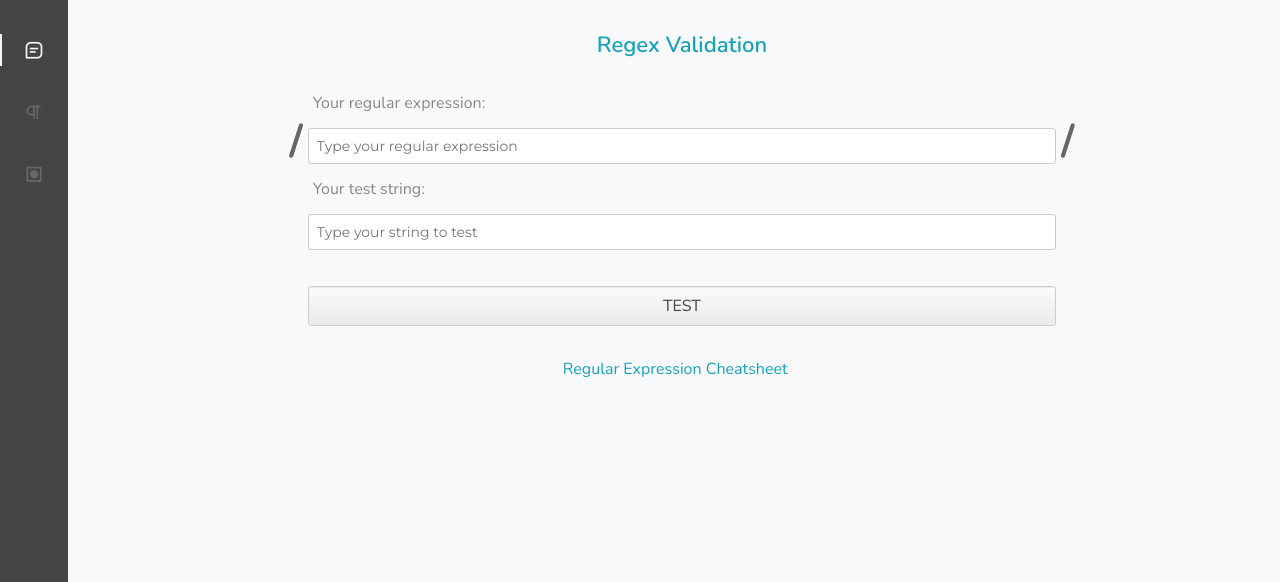
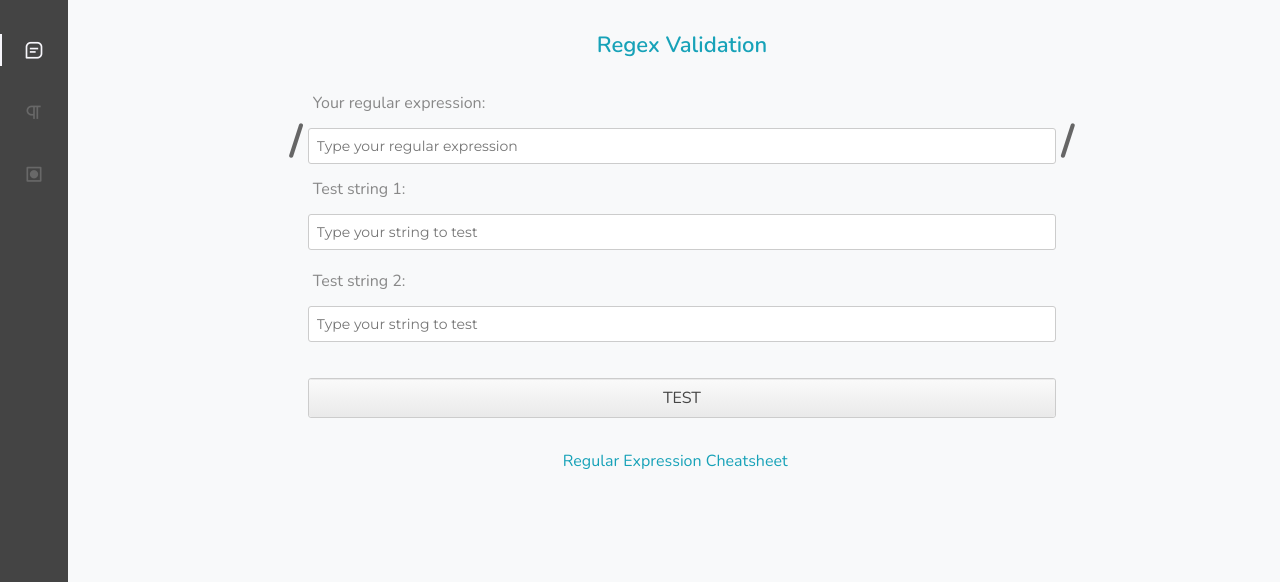
Before and after one commit to SeaSkyThe/PyFlap, a Django app: page /regularexpressions/ in a window 1280 px wide. Shown: the part 179-761 px from the top of the page. Run offline with Django 3.2, Linux system fonts and the light colour scheme; some libraries are stand-ins or nearby versions.

Commit message:
Dynamically verifying regex when typing

```diff
--- a/PyFlap/regularexpressions/forms.py
+++ b/PyFlap/regularexpressions/forms.py
@@ -4,5 +4,8 @@ class RegexForm(forms.Form):
     regularexpression = forms.CharField(label='Your Regular Expression', max_length=1000)
     regularexpression.widget = forms.TextInput(attrs={'title':'regularexpression', 'placeholder': 'Type your regular expression', 'class': 'round', 'id': 'regex',})
 
-    teststring = forms.CharField(label='Your test string', max_length=100)
+    teststring = forms.CharField(label='Your test string', max_length=100, empty_value='', required=False)
     teststring.widget = forms.TextInput(attrs={'title':'teststring', 'placeholder': 'Type your string to test', 'class': 'round', 'id': 'test_string',})
+
+    teststring2 = forms.CharField(label='Your test string', max_length=100, empty_value='', required=False)
+    teststring2.widget = forms.TextInput(attrs={'title':'teststring', 'placeholder': 'Type your string to test', 'class': 'round', 'id': 'test_string2',})
--- a/PyFlap/regularexpressions/views.py
+++ b/PyFlap/regularexpressions/views.py
@@ -1,3 +1,4 @@
+from email import header
 from django.shortcuts import render, HttpResponse
 from django.http import JsonResponse
 import re
@@ -14,16 +15,25 @@ def regex_page(request):
         if(form.is_valid()):
             try:
                 if(verify_regex(form['regularexpression'].value(), form['teststring'].value())):
-                    context['string_validation'] = True
+                    context['string_validation1'] = True
                 else:
-                    context['string_validation'] = False
+                    context['string_validation1'] = False
 
-                return render(request, 'regularexpressions/index.html', context=context)
+                if(verify_regex(form['regularexpression'].value(), form['teststring2'].value())):
+                    context['string_validation2'] = True
+                else:
+                    context['string_validation2'] = False
+
             except Exception as e:
                 context['invalid_regex'] = True
                 context['error_message'] = str(e)
+
+            else:
+                if('Source' in request.headers and request.headers['Source'] == 'fetch_api'): # quer dizer que é uma request dinamica feita pelo javascript, assim que o campo de texto é modificado
+                    context.pop('regexform')
+                    #print(f'{context}')
+                    return JsonResponse(data=context)
                 return render(request, 'regularexpressions/index.html', context=context)
-
     else:
         context['regexform'] = RegexForm()
     return render(request, 'regularexpressions/index.html', context=context)
--- a/PyFlap/static/css/regex/regex-page.css
+++ b/PyFlap/static/css/regex/regex-page.css
@@ -53,7 +53,8 @@ label#test_string_label {
     cursor: default;
 }
 
-input#test_string {
+input#test_string,
+input#test_string2 {
     width: 100%;
 
     margin-bottom: 20px;
--- /dev/null
+++ b/PyFlap/static/js/regularexpressions/regex.js
@@ -0,0 +1,85 @@
+const regexTestForm = document.getElementById("regexForm");
+const testStringInput1 = document.getElementById("test_string");
+const testStringInput2 = document.getElementById("test_string2");
+const regexText = document.getElementById("regex");
+
+
+regexText.addEventListener('keyup', (e) => {
+    e.preventDefault();
+
+    const payload = new FormData(regexTestForm);
+    fetch("/regularexpressions/", {
+        method: 'POST',
+        body: payload,
+        headers: new Headers([['source', 'fetch_api']]),
+    }).then(res => res.json()).then(data => {
+        if (data.invalid_regex) {
+            regexText.style.color = 'red';
+            regexText.style.borderColor = 'red';
+        }
+
+        if (data.string_validation1) { // Se for valida a string 1
+            testStringInput1.style.color = 'green';
+            testStringInput1.style.borderColor = 'green';
+        }
+        else {
+            testStringInput1.style.color = 'red';
+            testStringInput1.style.borderColor = 'red';
+        }
+
+        // STRING 2
+        if (data.string_validation2) { // Se for valida a string 2
+            testStringInput2.style.color = 'green';
+            testStringInput2.style.borderColor = 'green';
+        }
+        else {
+            testStringInput2.style.color = 'red';
+            testStringInput2.style.borderColor = 'red';
+        }
+
+
+    })
+});
+
+testStringInput1.addEventListener('keyup', (e) => {
+    e.preventDefault();
+
+    const payload = new FormData(regexTestForm);
+    fetch("/regularexpressions/", {
+        method: 'POST',
+        body: payload,
+        headers: new Headers([['source', 'fetch_api']]),
+    }).then(res => res.json()).then(data => {
+        if (data.string_validation1) { // Se for valida a string 1
+            testStringInput1.style.color = 'green';
+            testStringInput1.style.borderColor = 'green';
+        }
+        else {
+            testStringInput1.style.color = 'red';
+            testStringInput1.style.borderColor = 'red';
+        }
+
+    })
+});
+
+testStringInput2.addEventListener('keyup', (e) => {
+    e.preventDefault();
+
+    const payload = new FormData(regexTestForm);
+    fetch("/regularexpressions/", {
+        method: 'POST',
+        body: payload,
+        headers: new Headers([['source', 'fetch_api']]),
+    }).then(res => res.json()).then(data => {
+        // STRING 2
+        if (data.string_validation2) { // Se for valida a string 2
+            testStringInput2.style.color = 'green';
+            testStringInput2.style.borderColor = 'green';
+        }
+        else {
+            testStringInput2.style.color = 'red';
+            testStringInput2.style.borderColor = 'red';
+        }
+
+    })
+});
--- a/PyFlap/templates/regularexpressions/index.html
+++ b/PyFlap/templates/regularexpressions/index.html
@@ -29,12 +29,23 @@
                             </tr>
                             <tr><!-- TEXTO DO INPUT DA STRING DE TESTE -->
                                 <td colspan="2">
-                                    <label id="test_string_label" for="test_string">Your test string:</label>
+                                    <label id="test_string_label" for="test_string">Test string 1:</label>
                                 </td>
                             </tr>
                             <tr><!-- INPUT DA STRING DE TESTE -->
                                 <td colspan="2">
                                     {{regexform.teststring}}
+                                </td>
+                            </tr>
+
+                            <tr><!-- TEXTO DO INPUT DA STRING DE TESTE -->
+                                <td colspan="2">
+                                    <label id="test_string_label" for="test_string">Test string 2:</label>
+                                </td>
+                            </tr>
+                            <tr><!-- INPUT DA STRING DE TESTE -->
+                                <td colspan="2">
+                                    {{regexform.teststring2}}
                                 </td>
                             </tr>
 
@@ -44,21 +55,21 @@
                                         <button id="test_button" type="submit" class="btn">TEST</button>
                                     </div>
                                     {% if invalid_regex %}
-                                        <p style="color: red;">INVALID REGEX SENTENCE: {{error_message}}</p>
+                                        <!-- <p style="color: red;">INVALID REGEX SENTENCE: {{error_message}}</p> -->
                                         <script>
                                             var test_string_input = document.getElementById('regex');
                                             test_string_input.style.color = 'red';
                                             test_string_input.style.borderColor = 'red';
                                         </script>
                                     {% elif string_validation %}
-                                        <p style="color: green;">VALID</p>
+                                       <!--  <p style="color: green;">VALID</p>-->
                                         <script>
                                             var test_string_input = document.getElementById('test_string');
                                             test_string_input.style.color = 'green';
                                             test_string_input.style.borderColor = 'green';
                                         </script>
                                     {% elif string_validation == False %}
-                                        <p style="color: red;">INVALID</p>
+                                        <!--<p style="color: red;">INVALID</p>-->
                                         <script>
                                             var test_string_input = document.getElementById('test_string');
                                             test_string_input.style.color = 'red';
@@ -92,6 +103,6 @@
 
     </table>
 </form>
-<script src="{% static 'js/grammars/grammars.js' %}" type="text/javascript"></script>
 <script src="https://cdnjs.cloudflare.com/ajax/libs/jquery/3.6.1/jquery.min.js" integrity="sha512-aVKKRRi/Q/YV+4mjoKBsE4x3H+BkegoM/em46NNlCqNTmUYADjBbeNefNxYV7giUp0VxICtqdrbqU7iVaeZNXA==" crossorigin="anonymous" referrerpolicy="no-referrer"></script>
+<script src="{% static 'js/regularexpressions/regex.js' %}" type="text/javascript"></script>
 {% endblock %}
```
